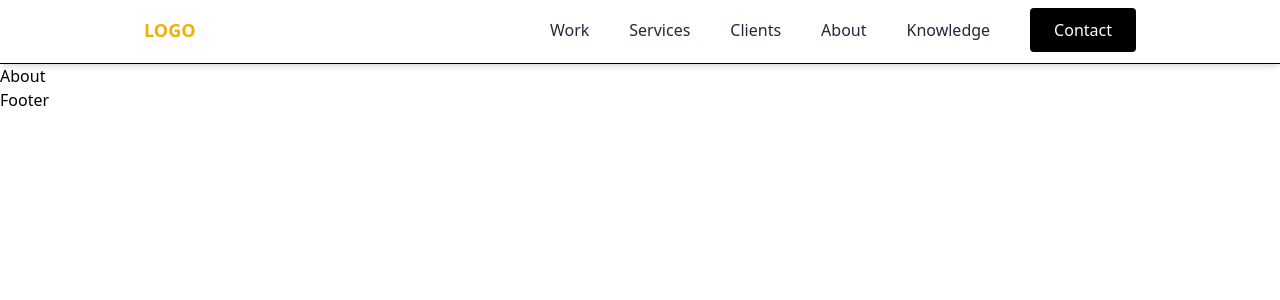
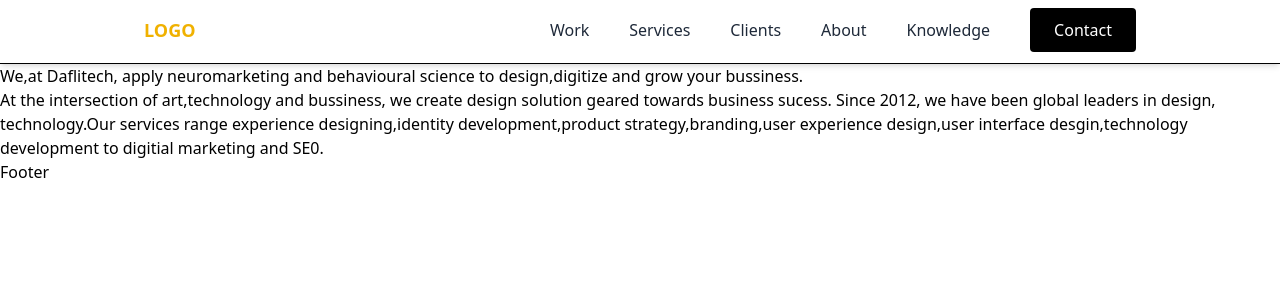
Before and after one commit to ve-edant/Landing-Page, a React (Vite) app: page /aboutus in a window 1280 px wide. Shown: the top 300 px of the page. Built offline with nearby package versions, Linux system fonts and the light colour scheme.

Commit message:
about-us

```diff
--- a/src/Subpages/AboutUs.jsx
+++ b/src/Subpages/AboutUs.jsx
@@ -3,7 +3,11 @@
 const AboutUs = () => {
   return (
     <div>
-      About
+      <section>We,at Daflitech, apply neuromarketing and behavioural science to design,digitize and grow your bussiness.</section>
+      <section> At the intersection of art,technology and bussiness, we create design solution geared towards business sucess.
+      Since 2012, we have been global leaders in design, technology.Our services range experience designing,identity development,product
+      strategy,branding,user experience design,user interface desgin,technology development to digitial marketing and SE0.
+      </section>
     </div>
   )
 }
```
